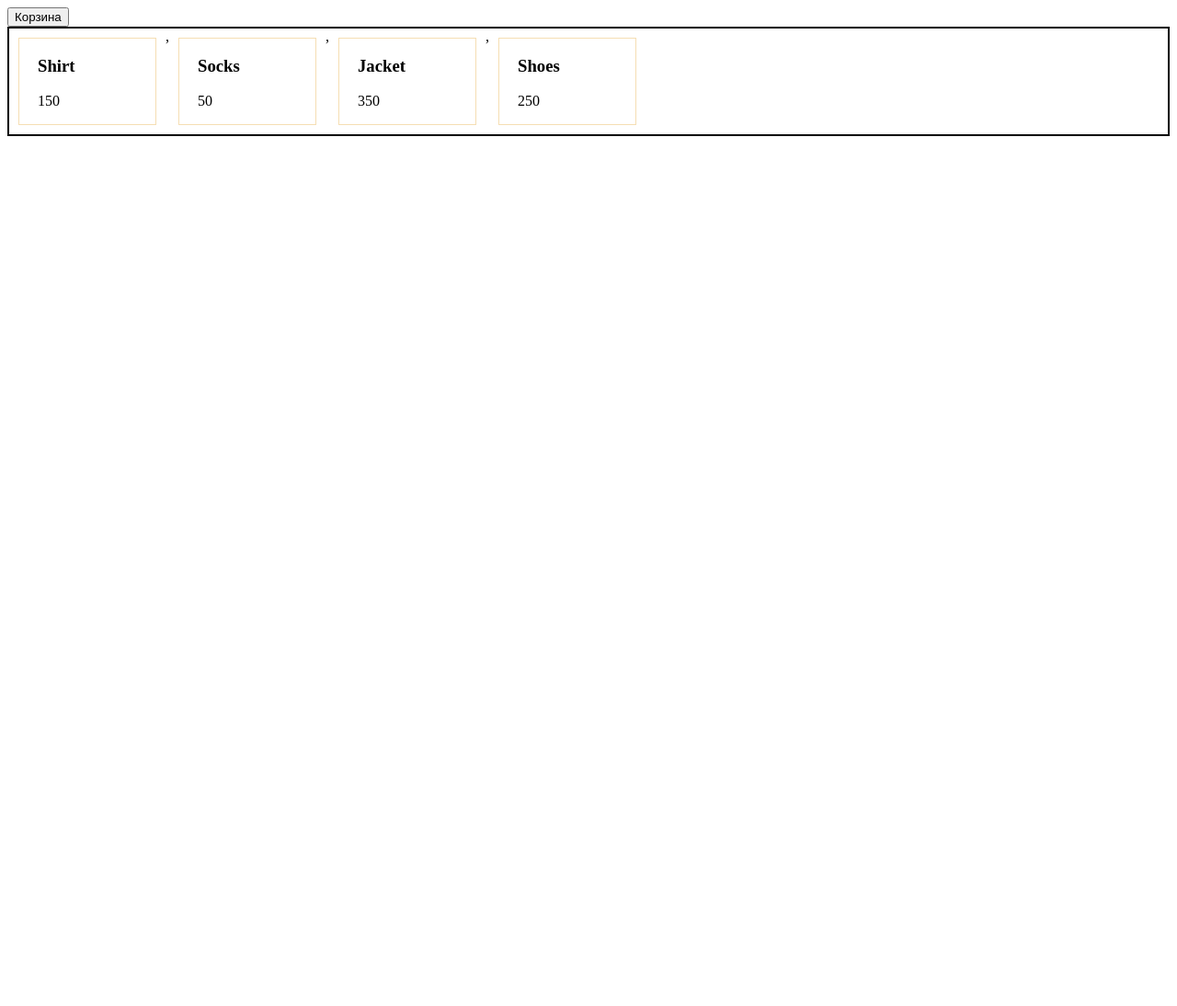
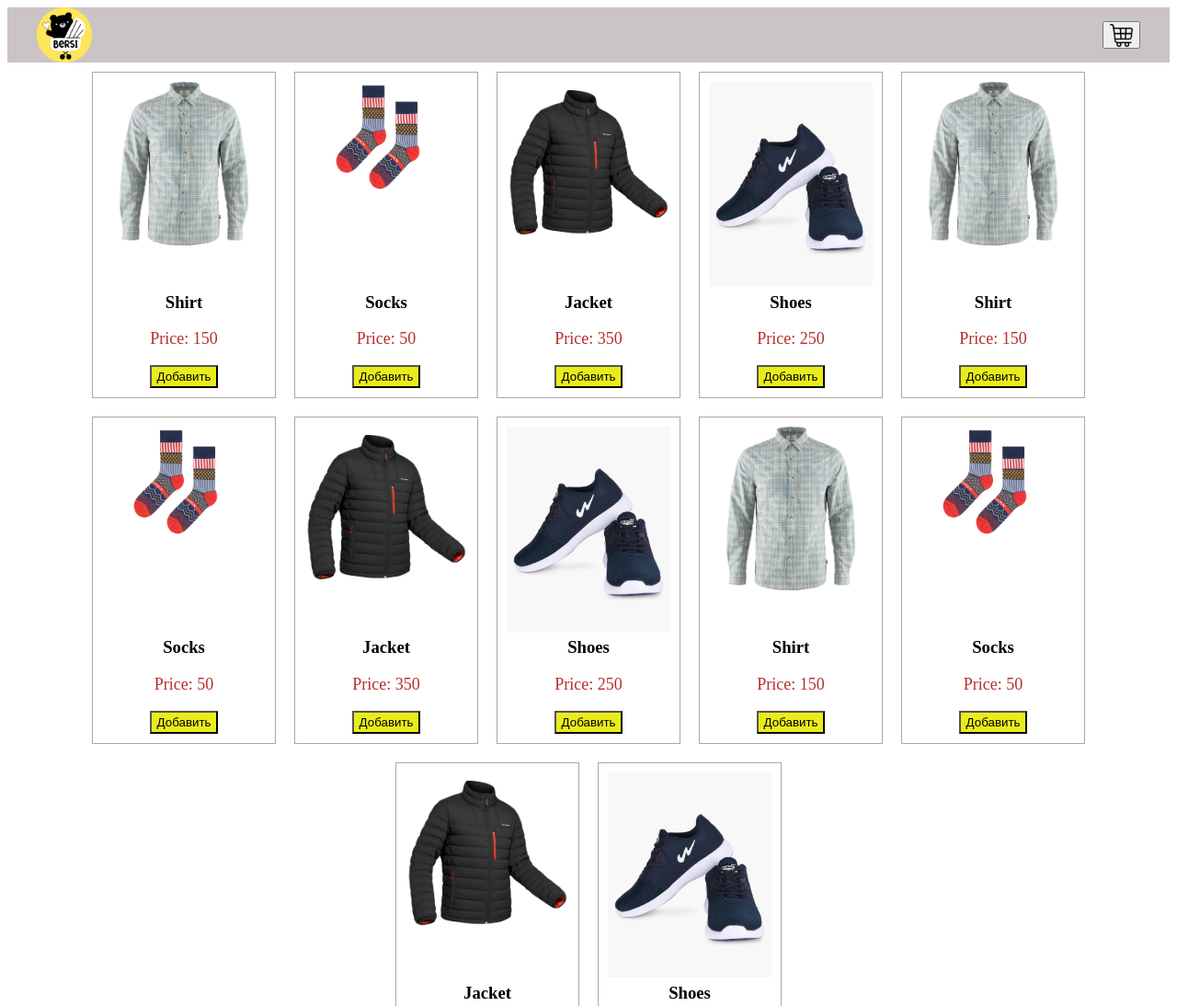
Before and after one commit to Ayur12/JavaScriptAdvanced, a plain HTML site: page les-1/index.html in a window 1280 px wide. Shown: the top 1094 px of the page at 92% size. Before the commit the page ends 800 px from the top, so only its background shows below. Drawn offline with Linux system fonts and the light colour scheme.

Commit message:
HomeWork-1

```diff
--- a/les-1/index.html
+++ b/les-1/index.html
@@ -11,14 +11,20 @@
 </head>
 
 <body>
-    <main>
+    <main class="main">
+        <header class="header">
+            <div class="container">
+                <img src="img/icon.png" alt="" class="icon">
+                <button class="cart-button" type="button"><img src="img/basket.png" alt="" width="25px"></button>
+            </div>
+        </header>
         <main>
-            <header>
-                <button class="cart-button" type="button">Корзина</button>
-            </header>
-            <main>
+
+            <div class="container">
                 <div class="goods-list"></div>
-            </main>
+            </div>
+
+
         </main>
     </main>
 </body>
--- a/les-1/script.js
+++ b/les-1/script.js
@@ -1,16 +1,24 @@
 const goods = [
-    { title: 'Shirt', price: 150 },
-    { title: 'Socks', price: 50 },
-    { title: 'Jacket', price: 350 },
-    { title: 'Shoes', price: 250 },
+    { img: 'img/shirt.jpg', title: 'Shirt', price: 150 },
+    { img: 'img/socks.jpg', title: 'Socks', price: 50 },
+    { img: 'img/jacket.jpg', title: 'Jacket', price: 350 },
+    { img: 'img/shoes.webp', title: 'Shoes', price: 250 },
+    { img: 'img/shirt.jpg', title: 'Shirt', price: 150 },
+    { img: 'img/socks.jpg', title: 'Socks', price: 50 },
+    { img: 'img/jacket.jpg', title: 'Jacket', price: 350 },
+    { img: 'img/shoes.webp', title: 'Shoes', price: 250 },
+    { img: 'img/shirt.jpg', title: 'Shirt', price: 150 },
+    { img: 'img/socks.jpg', title: 'Socks', price: 50 },
+    { img: 'img/jacket.jpg', title: 'Jacket', price: 350 },
+    { img: 'img/shoes.webp', title: 'Shoes', price: 250 },
 ]
 
-  const renderGoodsItem = (title, price) => {
-    return `<div class="goods-item"><h3>${title}</h3><p>${price}</p></div>`
+const renderGoodsItem = (img, title, price) => {
+    return `<div class="goods-item"><div class="photo-product"><img src="${img}" alt="photo" width=100%></div><h3>${title}</h3><p class = "price">Price: ${price}</p><button class="add-basket">Добавить</button></div>`
 }
 
 const renderGoodsList = list => {
-    let goodsList = list.map(item => renderGoodsItem(item.title, item.price))
+    let goodsList = list.map(item => renderGoodsItem(item.img, item.title, item.price)).join('')
 
     //   const goodsListDiv = document.querySelector('.goods-list')
     //   goodsListDiv.innerHTML = goodsList
--- a/les-1/style.css
+++ b/les-1/style.css
@@ -1,14 +1,57 @@
+h1 {
+    text-align: center;
+}
 .goods-list {
-    border: 2px solid black;
+    /*border: 2px solid black;*/
+    margin: 0 auto;
     display: flex;
     flex-direction: row;
     flex-wrap: wrap;
+    justify-content: center;
 }
 
 .goods-item {
-    border: 1px solid wheat;
-    width: 150px;
+    border: 1px solid rgb(172, 168, 160);
+    width: 200px;
     box-sizing: border-box;
-    padding: 0px 20px;
+    padding: 0px 10px;
     margin: 10px 10px;
 }
+
+.header {
+    background-color: rgb(202, 196, 196);
+    height: 60px;
+
+}
+.container {
+    display: flex;
+    justify-content: space-between;
+    text-align: center;
+    align-items: center;
+    align-content: center;
+    max-width: 1200px;
+    margin: 0 auto;
+}
+.icon {
+    width: 60px;
+}
+.cart-button {
+    align-items: center;
+    height: 30px;
+}
+.price {
+    color: rgb(184, 46, 46);
+    font-size: 18px;
+    font-style: bold;
+}
+.photo-product {
+    margin-top: 10px;
+    width: 100%;
+    height: 210px;
+
+}
+.add-basket {
+    margin-bottom: 10px;
+    background-color: rgb(233, 236, 26);
+    height: 25px;
+}
```
Also changed, not shown: les-1/img/basket.png (added), les-1/img/basket.svg (added), les-1/img/icon.png (added), les-1/img/jacket.jpg (added), les-1/img/shirt.jpg (added), les-1/img/shoes.jpg (added), les-1/img/shoes.webp (added), les-1/img/socks.jpg (added). Lines whose indentation alone changed are shown as unchanged.
